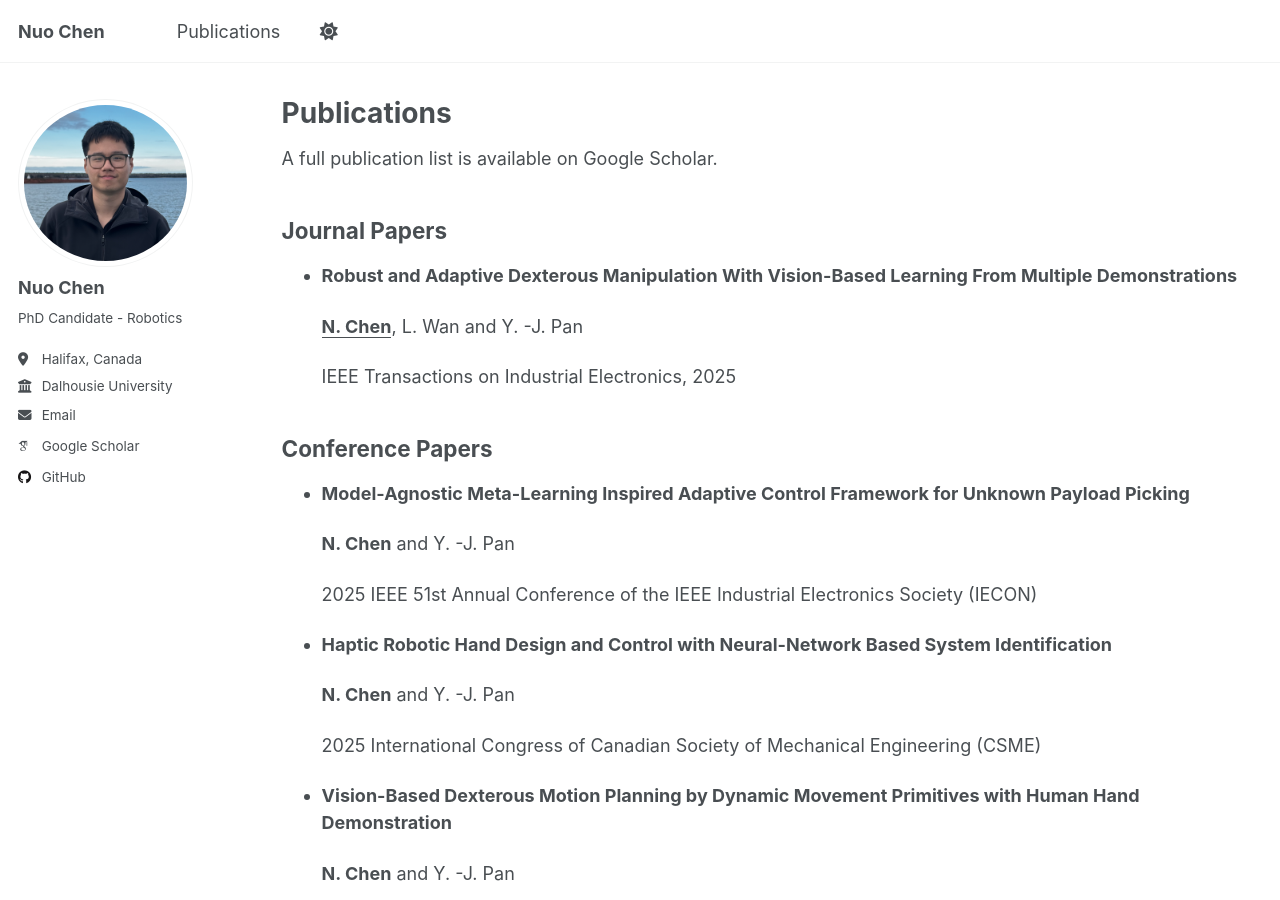
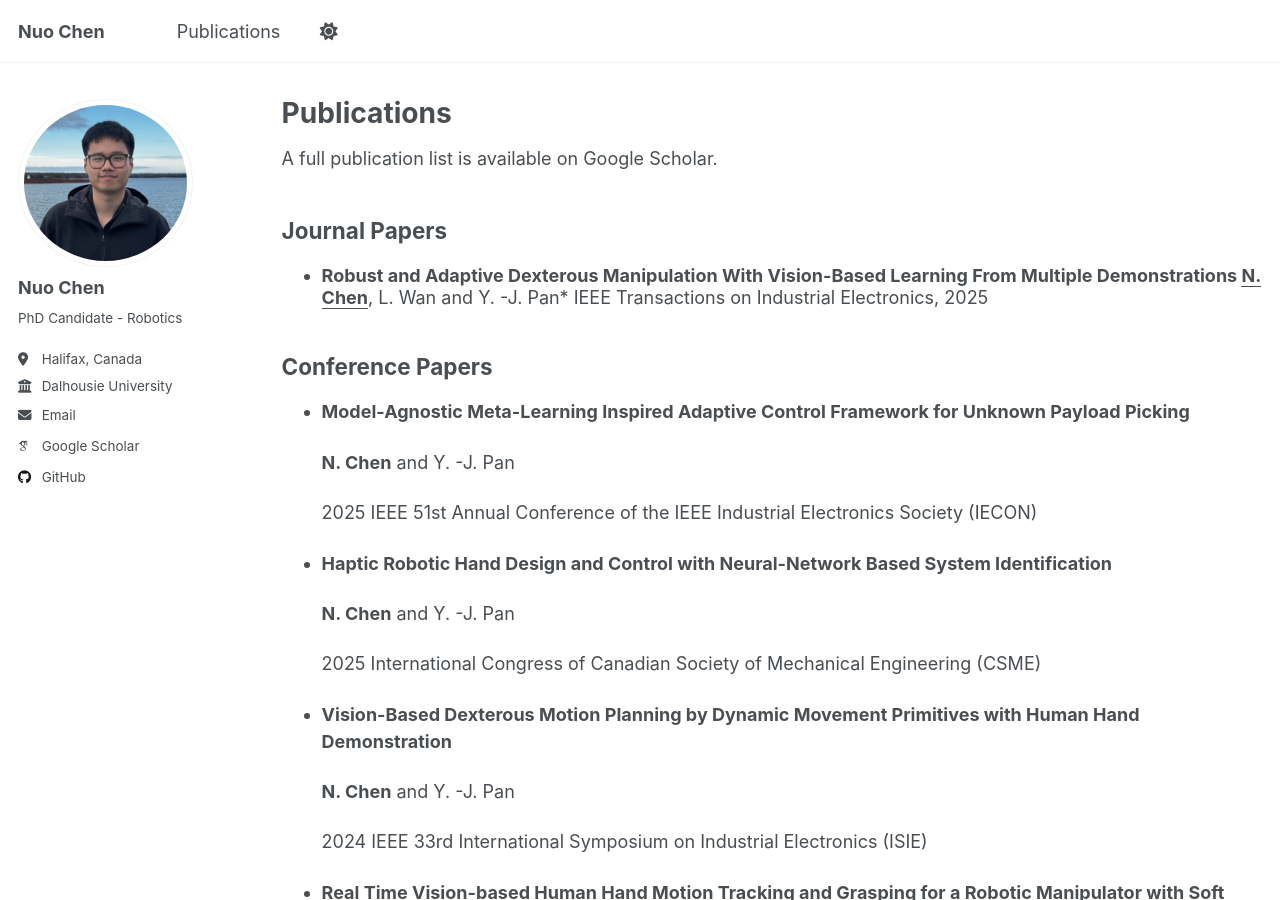
Before and after one commit to NuoChen1999/nuochen1999.github.io, a Jekyll site: the page built from _pages/publications.md, in a window 1280 px wide and 900 px high. Built offline with Jekyll 4.4.1, drawn with Linux system fonts in a browser that asks for light colours; some web fonts are replaced; a script that is not in the unit is left out.

Commit message:
Update publications.md

```diff
--- a/_pages/publications.md
+++ b/_pages/publications.md
@@ -8,17 +8,15 @@ author_profile: true
 <p>A full publication list is available on <a href="https://scholar.google.ca/citations?user=LAkiYFAAAAAJ&hl=en" style="text-decoration: none; color: inherit;">Google Scholar</a>.</p>
 
 ## Journal Papers
-- <p>
+- <p style="line-height: 1.2;">
     <a href="https://ieeexplore.ieee.org/document/10774182" style="text-decoration: none; color: inherit; font-weight: bold;">
     Robust and Adaptive Dexterous Manipulation With Vision-Based Learning From Multiple Demonstrations
     </a>
+
+    <u><strong>N. Chen</strong></u>, L. Wan and Y. -J. Pan*
+
+    IEEE Transactions on Industrial Electronics, 2025
   </p>
-
-  <p>
-    <u><strong>N. Chen</strong></u>, L. Wan and Y. -J. Pan
-  </p>
-
-  IEEE Transactions on Industrial Electronics, 2025
 
 
 ## Conference Papers
```
